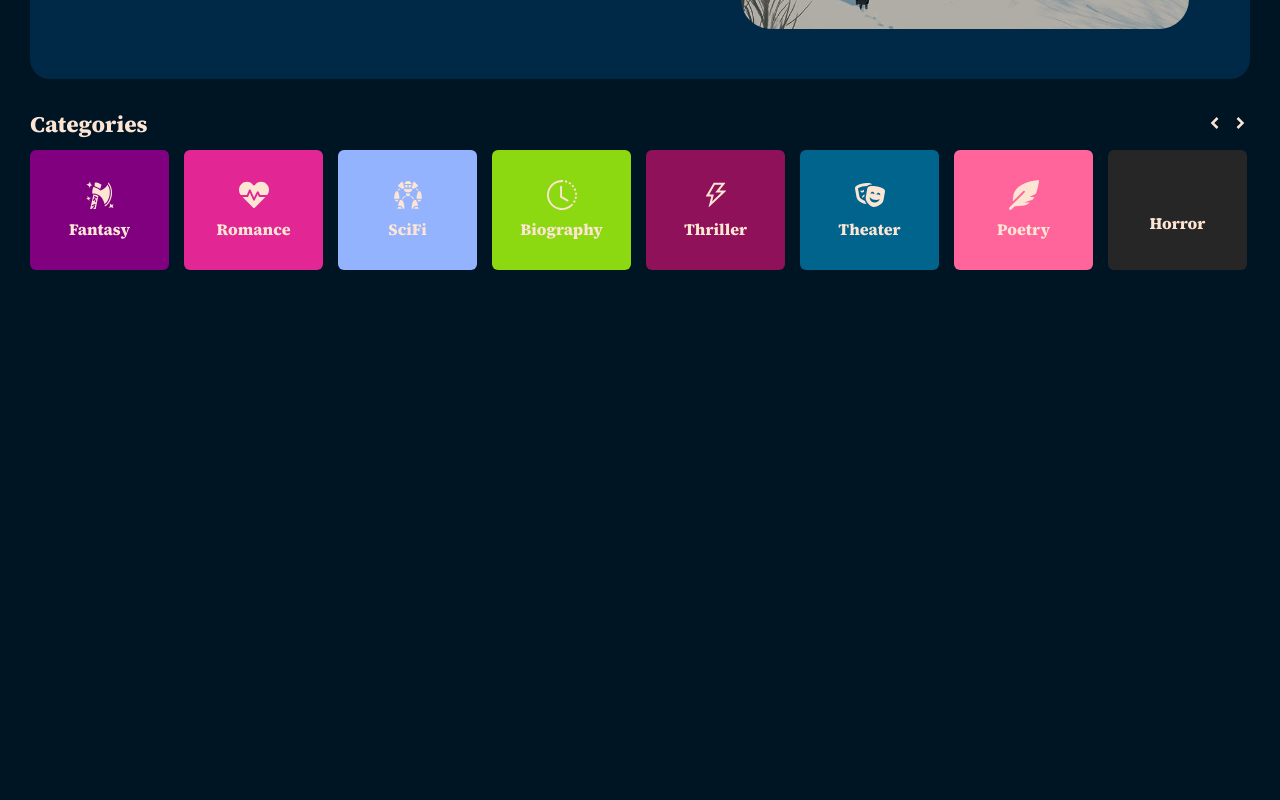
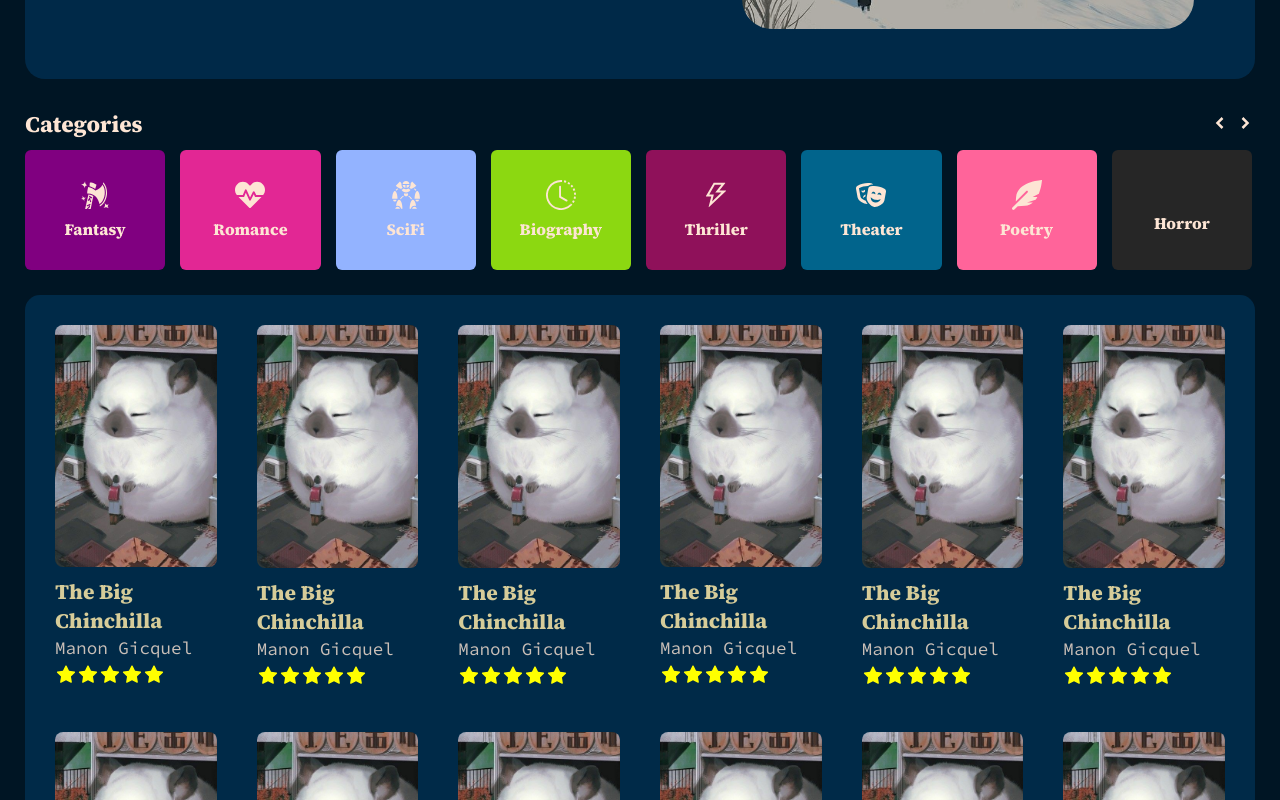
Before and after one commit to foufouboy/odin-book-shop, a React (Vite) app: page /library in a window 1280 px wide. Shown: the part 535-1335 px from the top of the page. Before the commit the page ends 835 px from the top, so only its background shows below. Built offline with nearby package versions, Linux system fonts and the light colour scheme; some icons are missing.

Commit message:
made Card component and results section layout

```diff
--- a/src/pages/Library/BabelCarousel.jsx
+++ b/src/pages/Library/BabelCarousel.jsx
@@ -50,7 +50,7 @@ const BabelCarousel = () => {
                 </div>
                 <Slider classNameTray="slides-container">
                     {categoriesData.map((data, i) => (
-                        <Slide index={i}>
+                        <Slide index={i} key={i}>
                             <CategoryCard data={data}/>
                         </Slide>
                     ))}
--- /dev/null
+++ b/src/pages/Library/BookCard.jsx
@@ -0,0 +1,87 @@
+import styled from "styled-components";
+import { AiFillStar } from "react-icons/ai";
+import Sample from "../../assets/Home/aside-2.jpeg";
+
+const BookCard = () => {
+    return (
+        <StyledBookCard>
+            <img src={Sample} alt="sample img"/>
+            <div className="book-info">
+                <p className="title">The Big Chinchilla</p>
+                <p className="author">Manon Gicquel</p>
+                <span className="rating">
+                    {Array(5).fill(0).map(_ => (
+                        <AiFillStar/>
+                    ))}
+                </span>
+            </div>
+        </StyledBookCard>
+    );
+}
+
+const StyledBookCard = styled.div`
+    display: flex;
+    flex-flow: column;
+    gap: 10px;
+    cursor: pointer;
+    transition: transform .2s ease;
+
+    &:hover {
+        transform: scale(1.1);
+    }
+
+    img {
+        aspect-ratio: 2 / 3;
+        object-fit: cover;
+        border-radius: 8px;
+        width: 100%;
+    }
+
+    .book-info {
+        display: flex;
+        flex-flow: column;
+        gap: 5px;
+    }
+
+    .title {
+        font-size: 1.3rem;
+        font-weight: 800;
+        color: var(--peach);
+        margin-bottom: -3px;
+    }
+
+    .author {
+        opacity: .8;
+        font-size: 1.1rem;
+        font-family: "Source Code Pro"
+    }
+
+    .rating {
+        svg {
+            --size: 22px;
+            width: var(--size);
+            height: var(--size);
+            fill: yellow;
+        }
+    }
+
+    @media (max-width: 500px) {
+        .title {
+            font-size: 1.1rem;
+        }
+
+        .author {
+            font-size: 1rem;
+        }
+
+        .rating {
+            svg {
+                --size: 17px;
+                width: var(--size);
+                height: var(--size);
+            }
+        }
+    }
+`;
+
+export default BookCard;
--- a/src/pages/Library/Description.jsx
+++ b/src/pages/Library/Description.jsx
@@ -2,7 +2,7 @@ import styled from "styled-components";
 import Image from "../../assets/Home/aside-3.jpeg";
 import Button from "../../components/Button";
 
-const Description = () => {
+const Description = ({toggleHandler}) => {
     return (
         <StyledDescription>
             <div className="desc-container">
@@ -13,7 +13,7 @@ const Description = () => {
                     Make yourself a human-sized stack of books to read,
                     here and <i>nowhere</i> else. Search for books, filter giving a genre or by popularity, and get that one book that will eat you alive.
                 </p>
-                <Button>
+                <Button onClick={toggleHandler}>
                     Got it!
                 </Button>
             </div>
--- a/src/pages/Library/Header.jsx
+++ b/src/pages/Library/Header.jsx
@@ -13,14 +13,12 @@ const Header = () => {
                 type="text"
                 className="search-bar"
                 placeholder="Search for a book..."/>
-                <AiOutlineFileSearch
-                size="22px"/>
+                <AiOutlineFileSearch size="22px"/>
             </div>
-            <div className="cart-container">
-                <BiSolidBookHeart
-                size="32px"/>
+            <button className="cart-container">
+                <BiSolidBookHeart size="32px"/>
                 <span></span>
-            </div>
+            </button>
         </StyledHeader>
 
     );
@@ -66,7 +64,8 @@ input {
     background: rgb(100, 100, 100, .8);
 }
 
-input:focus + svg {
+input:focus + svg,
+.search-container svg:hover {
     fill: var(--beige);
 }
 
@@ -74,7 +73,13 @@ input:focus + svg {
     display: flex;
     align-items: center;
     position: relative;
+    background: 0;
+    border: 0;
 
+
+    svg {
+        fill: var(--beige);
+    }
 
     svg:hover {
         cursor: pointer;
--- a/src/pages/Library/Library.jsx
+++ b/src/pages/Library/Library.jsx
@@ -2,10 +2,15 @@ import styled from "styled-components";
 import Header from "./Header";
 import BabelCarousel from "./BabelCarousel";
 import Description from "./Description";
+import BookCard from "./BookCard";
 import { motion } from "framer-motion";
 import withAnimation from "../../components/withAnimation";
+import { useState } from "react";
 
 const Library = () => {
+
+    const [descriptionOpen, setDescriptionOpen] = useState(true);
+
     return (
         <StyledLibrary
         initial={{ opacity: 0, x: -25 }}
@@ -14,14 +19,47 @@ const Library = () => {
         exit={{ opacity: 0, x: -25 }}
         >
             <Header/>
-            <Description/>
+            {descriptionOpen && <Description
+            toggleHandler={() => setDescriptionOpen(false)}/>}
             <BabelCarousel/>
+            <section className="results">
+                <div className="cards">
+                    {Array(30).fill(0).map((_, i) => (
+                        <BookCard key={"book-card-" + i}/>
+                    ))}
+                </div>
+            </section>
         </StyledLibrary>
     );
 }
 
 const StyledLibrary = styled(motion.div)`
-    padding: 30px 30px;
+    padding: 30px 25px;
+
+    .results {
+        margin-top: 25px;
+        border-radius: 15px;
+        padding: 30px;
+        background: #002A48;
+
+        h2 {
+            margin-bottom: 30px;
+            font-size: 1.5rem;
+        }
+    }
+
+    .cards {
+        display: grid;
+        grid-template-columns: repeat(auto-fill, minmax(150px, 1fr));
+        margin: auto;
+        gap: 40px;
+    }
+
+    @media (max-width: 500px) {
+        .cards {
+            grid-template-columns: 1fr 1fr;
+        }
+    }
 `
 
 export default withAnimation(Library);
```
